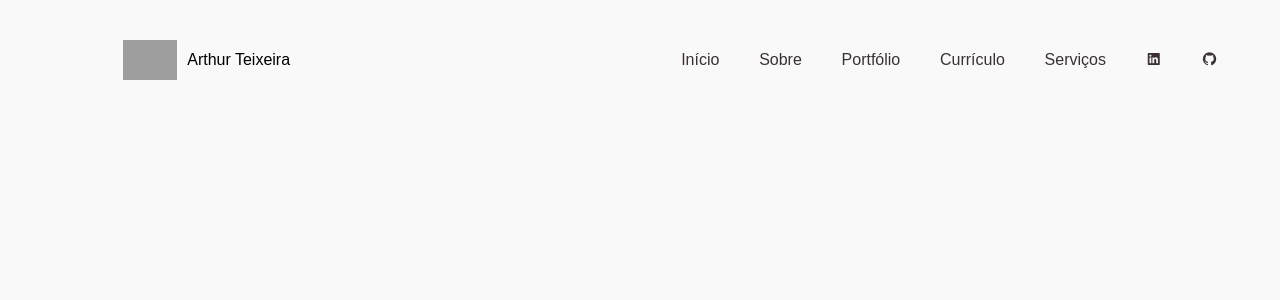
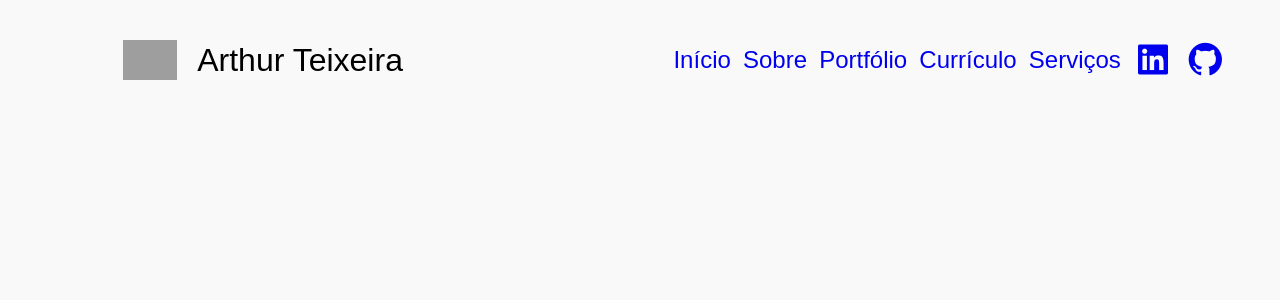
Before and after one commit to TuzinF5/arthur-teixeira-portfolio, a React (Create React App) app: page /about in a window 1280 px wide. Shown: the top 300 px of the page. Built offline with nearby package versions, Linux system fonts and the light colour scheme; grey boxes are pictures that could not be loaded; a web font is replaced by a local one.

Commit message:
Acrescentando mais estilos ao Header

```diff
--- a/src/styles/Header.module.css
+++ b/src/styles/Header.module.css
@@ -15,25 +15,41 @@
   padding-left: 80px;
 }
 
-.header div img {
+.header img {
+  margin-right: 20px;
   width: 11%;
-  margin-right: 10px;
 }
 
-.header div ul {
-  display: flex;
-  justify-content: space-around;
-  list-style: none;
+.header p {
+  font-size: 2em;
 }
 
-.header div ul li a {
-  color: #3b3133;
+.header div:nth-child(2) nav ul,
+.header div:nth-child(2) nav ul li a i {
+  list-style: none;
+  display: flex;
+  justify-content: space-evenly;
+  align-items: center;
+}
+
+.header a {
+  font-size: 1.5em;
   text-decoration: none;
 }
 
-.header div ul li a:hover {
+.header i {
+  font-size: 40px;
+}
+
+.header a:hover {
   color: #70412e;
-  /* color: red; */
+}
+.header li:nth-child(6):hover a {
+  color: #0a66c2;
+}
+
+.header li:nth-child(7):hover a {
+  color: #7f13d8;
 }
 
 /* .home main {
```
